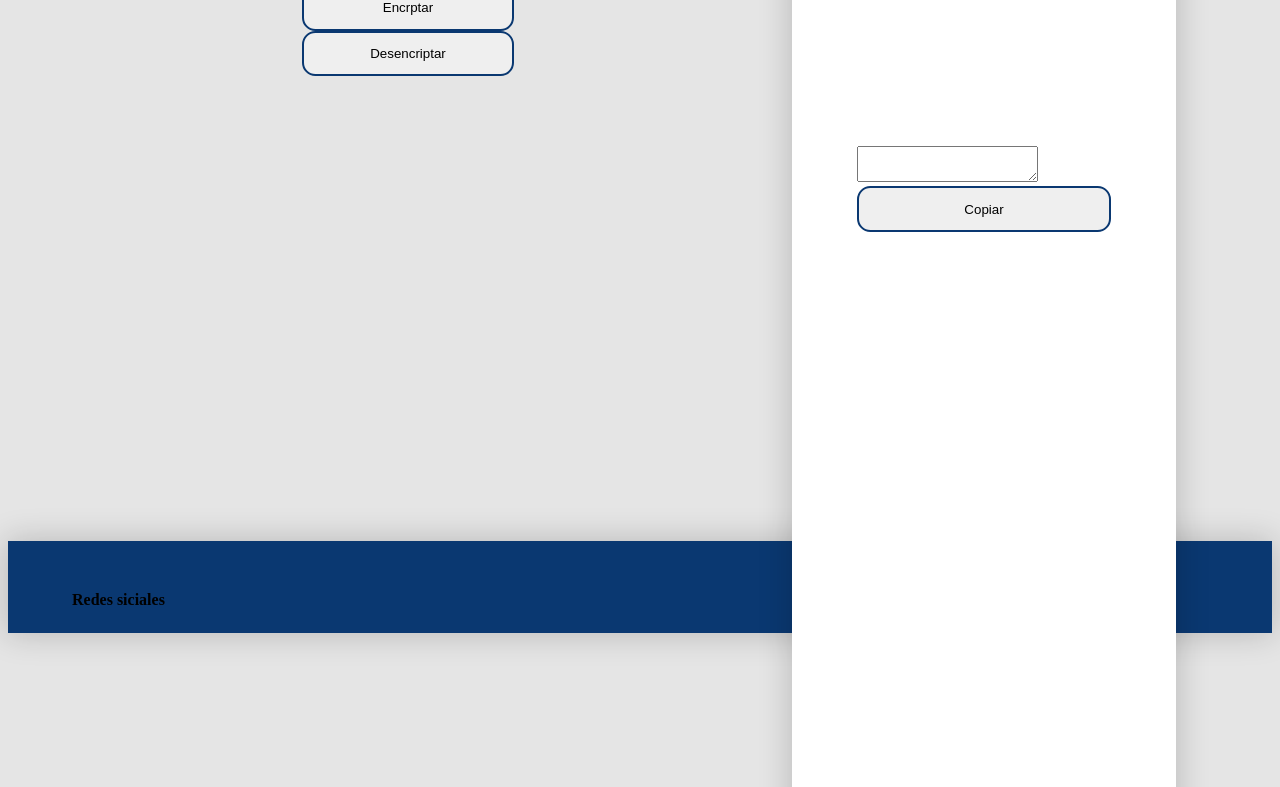
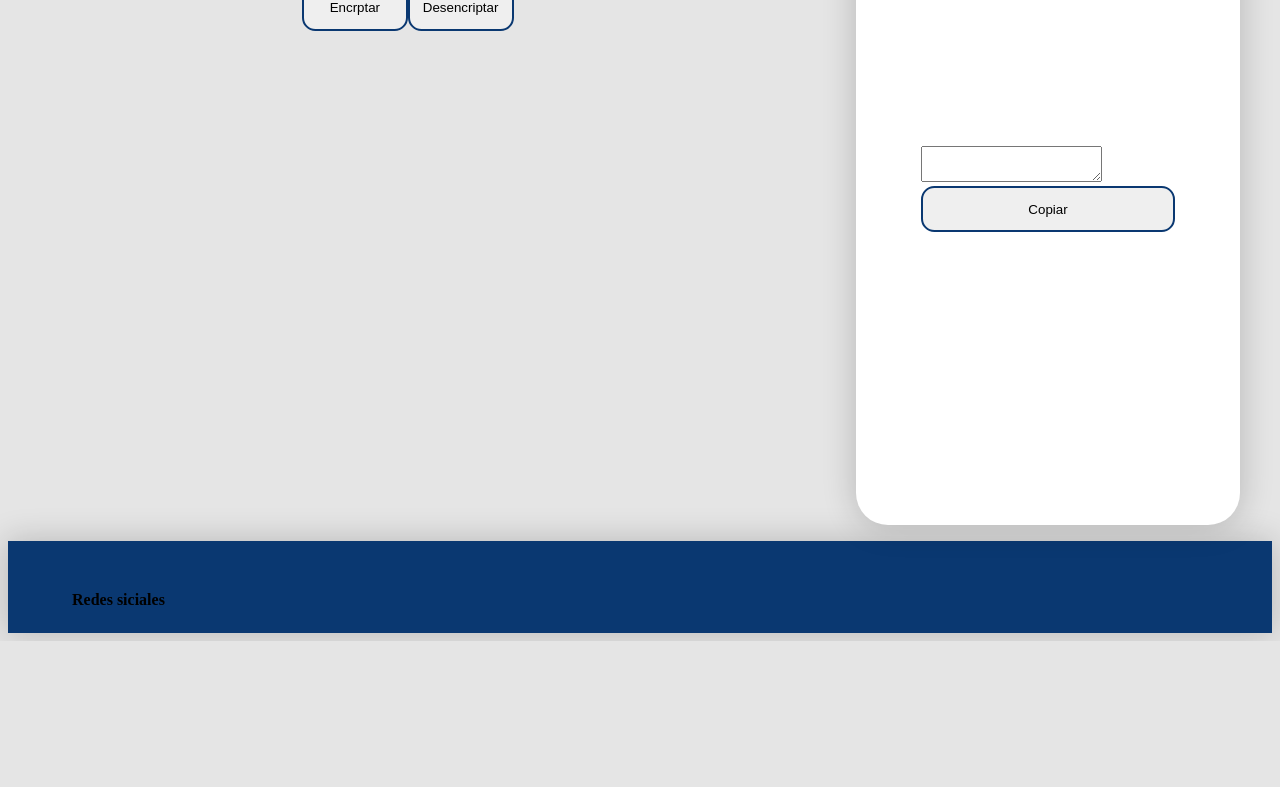
Before and after one commit to Gustavo9915/encriptadogus, a plain HTML site: page index.html in a window 1280 px wide. Shown: the part 203-990 px from the top of the page. After the commit the page ends 844 px from the top, so only its background shows below. Drawn offline with Linux system fonts and the light colour scheme.

Commit message:
nuevos botones

```diff
--- a/style.css
+++ b/style.css
@@ -7,6 +7,10 @@ main{
     position: relative;
     max-height: 80vh;
     min-height: 90vh;
+}
+.botones{
+    display: flex;
+    flex-direction: row;
 }
 main .logo{
     width: 10vh;
@@ -56,13 +60,13 @@ main .container .botton{
 main .output_text{
     width: 40vw;
     display: flex;
-    justify-content: center;
+    justify-content: flex-end;
     align-items: center;
     margin-top: 3em;
 }
 .output_text .result{
     background-color: #ffff;
-    height: 800vh;
+    height: 100%;
     width: 75%;
     border-radius: 2em;
     display: flex;
```
